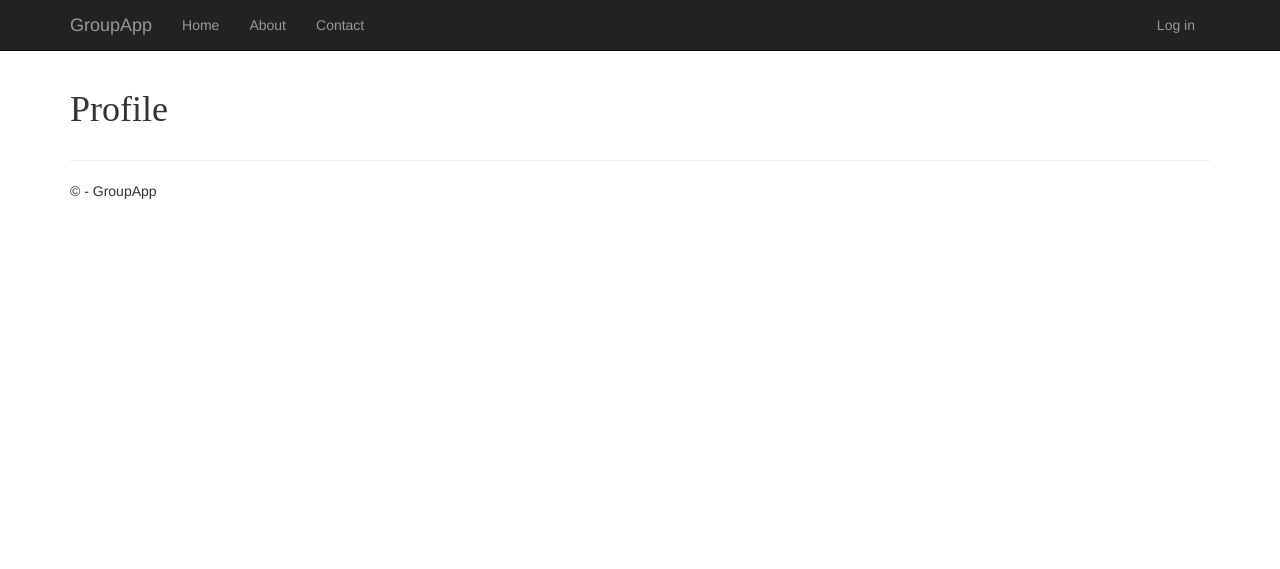
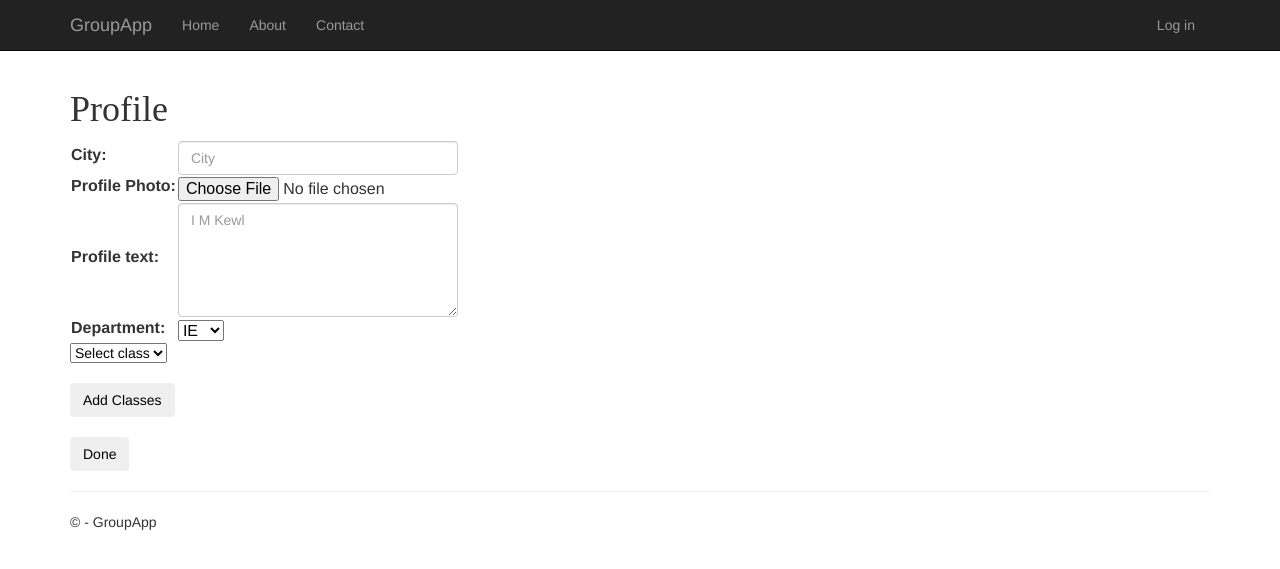
Before and after one commit to cmgrimm/IE481GroupApp, a Django app: page /profile in a window 1280 px wide. Shown: the top 569 px of the page. Run offline with Django 3.2, Linux system fonts and the light colour scheme; parts of the project's set-up code (start-up, migrations or seed data) failed here and were passed over; some libraries are stand-ins or nearby versions.

Commit message:
form for 'profile' page & other changes to html files

```diff
--- a/app/forms.py
+++ b/app/forms.py
@@ -58,19 +58,31 @@ class NewAccount(forms.Form):
                                    'class': 'form-control',
                                    'placeholder':'Confirm Password'}))
 
+class Profile(forms.Form):
 
-    city = forms.CharField(label='City',
+    city = forms.CharField(label='City:',
                            max_length=30,
                            widget=forms.TextInput({
                              'class': 'form-control',
                              'placeholder': 'City'}))
 
+    photo = forms.FileField(label='Profile Photo:',
+                           max_length=30,
+                           widget=forms.FileInput({
+                           'class': 'control-label'}))
 
-    profileText = forms.CharField(label="Profile text",
+    profileText = forms.CharField(label="Profile text:",
                                   max_length=1500,
                                   widget=forms.Textarea({
                                  'class': 'form-control',
                                  'placeholder': 'I M Kewl',
                                  'rows':'5'}))
 
-    month = forms.ChoiceField(choices=("IE","ME","DE"))
+    major = (
+    (0, _('IE')),
+    (1, _('ME')),
+    (2, _('DE'))
+)
+
+    department = forms.ChoiceField(label = "Department:",
+                                   choices=major)
--- a/app/templates/app/about.html
+++ b/app/templates/app/about.html
@@ -5,6 +5,6 @@
 <h2>{{ title }}.</h2>
 <h3>{{ message }}</h3>
 
-<p>Use this area to provide additional information.</p>
+<p>Hello world!</p>
 
 {% endblock %}
--- a/app/templates/app/profile.html
+++ b/app/templates/app/profile.html
@@ -14,10 +14,71 @@ Profile
 <FORM method="post">
     {% csrf_token %}
         <table>
-            {{ proileTable.as_table }}
+            {{ profileTable.as_table }}
         </table>
+
+    <div class="row">
+        <div class="col-sm-4">
+            <div id='class'>
+                <select id="slct2" name="slct2">
+                    <option value="SD">Select class</option>
+                </select>
+            </div>
+        </div>
+    </div>
+
+    <br />
+    <input name='class' type='button' id='add' value='Add Classes' class="btn btn‐default"/>
+
+    <p>
+        <br />
+        <input name="Done" TYPE="submit" VALUE="Done" class="btn btn‐default" />
+    </p>
 </FORM>
 
+
+
+
+
+<script>
+function populate(s1,s2){
+	var s1 = document.getElementById(s1);
+	var s2 = document.getElementById(s2);
+	s2.innerHTML = "";
+	if(s1.value == "IE"){
+		var optionArray = ["Select class| Select class","IE481|IE481","IE4xx2|IExx2","IExx3|IExx3","IExx4|IExx4"];
+	} else if(s1.value == "ME"){
+		var optionArray = ["Select class| Select class","MExxx|MExxx","ME4xx2|MExx2","MExx3|MExx3","MExx4|MExx4"];
+	} else if(s1.value == "DE"){
+		var optionArray = ["Select class| Select class","DExxx|DExxx","DE4xx2|DExx2","DExx3|DExx3","DExx4|DExx4"];
+	}
+	for(var option in optionArray){
+		var pair = optionArray[option].split("|");
+		var newOption = document.createElement("option");
+		newOption.value = pair[0];
+		newOption.innerHTML = pair[1];
+		s2.options.add(newOption);
+	}
+}
+</script>
+
+<script type="text/javascript">
+
+var item = document.getElementById('class');
+
+document.getElementById('add').onclick = function () {
+
+  var input = document.createElement('select'),
+      div = document.createElement('div');
+ input.innerHTML = document.getElementById("slct2").innerHTML;
+
+  div.appendChild(input);
+  //...
+
+  item.appendChild(div);
+
+};
+</script>
 
 </body>
 
--- a/app/templates/app/recovery.html
+++ b/app/templates/app/recovery.html
@@ -4,11 +4,12 @@
 
 <head>
 <meta http-equiv="Content-Type" content="text/html; charset=utf-8" />
-<title>Untitled Document</title>
+<title>Password Recovery</title>
 </head>
 
+
 <body>
-
+    <h1>Password Recovery</h1>
     <form name="recovery", method='post'>
          {% csrf_token %}
         <div class="form-group">
--- a/app/views.py
+++ b/app/views.py
@@ -7,28 +7,28 @@ from django.http import HttpRequest
 from django.template import RequestContext
 from datetime import datetime
 from app.forms import NewAccount
-from app.forms import profile
+from app.forms import Profile
 from django.http import HttpResponseRedirect
 
 
 def classPage(request):
     """Renders class page"""
     assert isinstance(request,HttpRequest)
-    fp = profile()
     return render(
         request,
         'app/classPage.html',
-        {
-            'profileTable':fp
-        }
     )
 
 def profile(request):
     """Renders profile page"""
     assert isinstance(request,HttpRequest)
+    fp = Profile()
     return render(
         request,
-        'app/profile.html'
+        'app/profile.html',
+        {
+            'profileTable':fp
+        }
     )
 
 def newaccount(request):
@@ -74,7 +74,7 @@ def contact(request):
         'app/contact.html',
         {
             'title':'Contact',
-            'message':'Your contact page.',
+            'message':'Contact us!',
             'year':datetime.now().year,
         }
     )
@@ -87,7 +87,7 @@ def about(request):
         'app/about.html',
         {
             'title':'About',
-            'message':'Your application description page.',
+            'message':'This app is cool.',
             'year':datetime.now().year,
         }
     )
```
Also changed, not shown: app/templates/app/classPage.html (+28 -3 lines), app/templates/app/contact.html (+3 -4 lines). Lines whose indentation alone changed are shown as unchanged.
